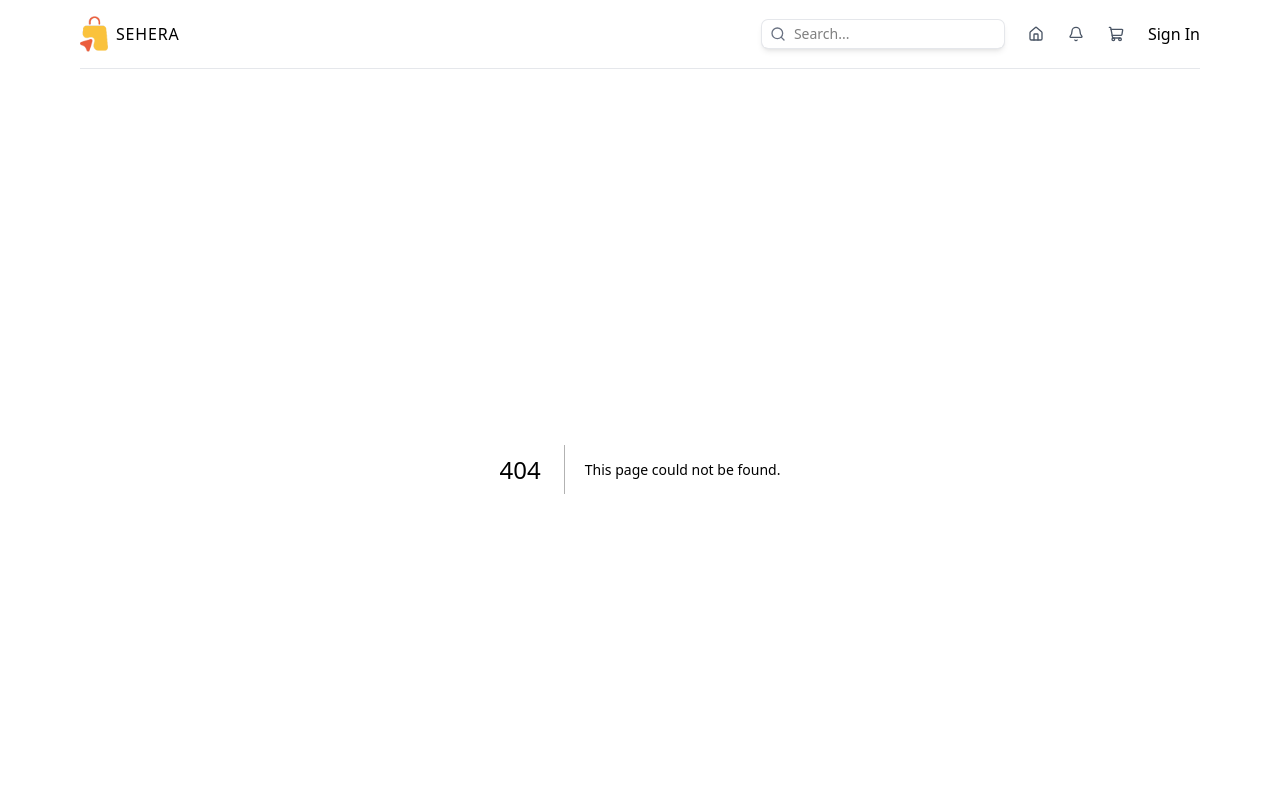
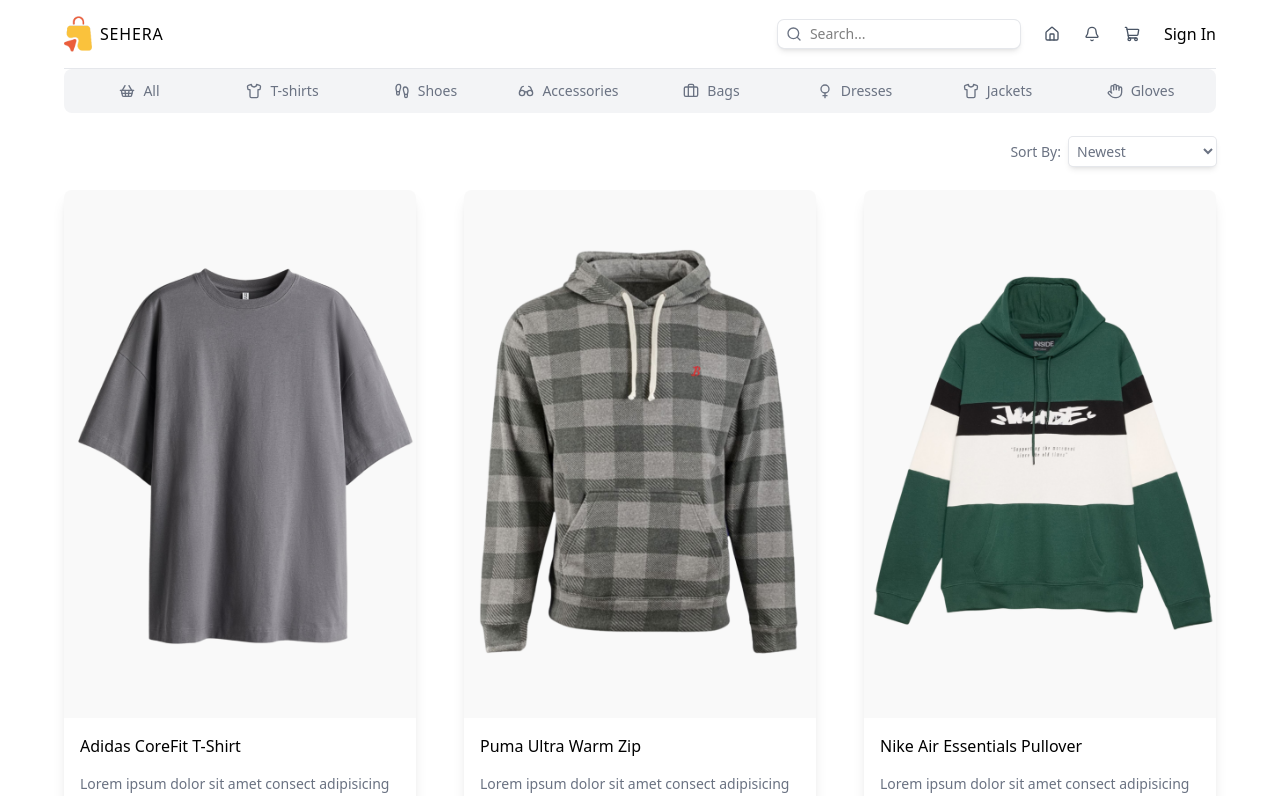
Before and after one commit to Rakiyaa/e-commerce-web, a Next.js app: page /products in a window 1280 px wide. Before the commit this address had no page. Shown: the top 796 px of the page. Built offline with nearby package versions, Linux system fonts and the light colour scheme.

Commit message:
feat: enhance product filtering and layout structure for improved user experience

```diff
--- a/src/app/layout.tsx
+++ b/src/app/layout.tsx
@@ -1,5 +1,6 @@
 import type { Metadata } from "next";
 import { Geist, Geist_Mono } from "next/font/google";
+// @ts-expect-error Next.js supports side-effect CSS imports for app layouts.
 import "./globals.css";
 import Navbar from "@/components/Navbar";
 import Footer from "@/components/Footer";
@@ -29,7 +30,7 @@
       <body
         className={`${geistSans.variable} ${geistMono.variable} antialiased`}
       >
-        <div className="mx-auto p-4 sm:max-w-xl md:max-w-2xl lg:max-2-3xl xl:max-w-6xl">
+        <div className="mx-auto p-4 sm:px-0 sm:max-w-xl md:max-w-2xl lg:max-2-3xl xl:max-w-6xl">
           <Navbar />
           {children}
           <Footer />
--- a/src/app/page.tsx
+++ b/src/app/page.tsx
@@ -1,15 +1,21 @@
 import ProductList from '@/components/ProductList';
 import Image from 'next/image';
 
-const Homepage = () => {
+const Homepage = async ({
+  searchParams,
+}: {
+    searchParams: Promise<{category: string}>
+  }) => {
+
+    const category =(await searchParams).category;
   return (
     <div className=''>
       <div className="relative aspect-[3/1] mb-12">
-        <Image src="/featured.png" alt="featured product" fill/>
+        <Image src="/featured.png" alt="Featured Product" fill />
       </div>
-      <ProductList/>
+      <ProductList category={category} params="homepage"/>
     </div>
   )
 }
 
-export default Homepage
+export default Homepage;
--- /dev/null
+++ b/src/app/products/page.tsx
@@ -0,0 +1,18 @@
+import ProductList from '@/components/ProductList';
+
+
+const ProductsPage = async ({
+  searchParams,
+}: {
+    searchParams: Promise<{category: string}>
+  }) => {
+
+    const category =(await searchParams).category;
+    return (
+        <div className="">
+            <ProductList category={category} params="products"/>
+        </div>
+    )
+}
+
+export default ProductsPage
--- /dev/null
+++ b/src/components/Filter.tsx
@@ -0,0 +1,23 @@
+
+'use client'
+
+import { usePathname, useRouter, useSearchParams } from "next/dist/client/components/navigation"
+
+const Filter = () => {
+    const searchParams = useSearchParams()
+    const router = useRouter()
+    const pathname = usePathname()
+    return <div className="flex items-center justify-end gap-2 text-sm text-gray-500 my-6">
+      <span>Sort By:</span>
+      <select name="sort" id="sort" className="ring-1 ring-gray-200 shadow-md p-1 rounded-sm">
+        <option value="newest">Newest</option>
+        <option value="oldest">Oldest</option>
+        <option value="asc">Price: Low to High</option>
+        <option value="desc">Price: High to Low</option>
+      </select>
+
+        </div>
+
+}
+
+export default Filter;
--- a/src/components/ProductList.tsx
+++ b/src/components/ProductList.tsx
@@ -1,7 +1,8 @@
 import { ProductsType } from "./types";
 import Categories from "./Categories";
 import ProductCard from "./ProductCard";
-import { Link } from "lucide-react";
+import Link from "next/link";
+import Filter from "./Filter";
 
 // TEMPORARY
 const products:ProductsType = [
@@ -116,17 +117,18 @@
 ];
 
 
-const ProductList = ({category}: {category:string}) => {
+const ProductList = ({category,params}: {category:string, params:"homepage" | "products" }) => {
   return (
     <div className="w-full">
         <Categories/>
+        {params === "products" && <Filter/>}
         <div className="grid grid-cols-1 sm:grid-cols-2 xl:grid-cols-3 2xl:grid-cols-4 gap-12">
             {products.map(product=>(
               <ProductCard key={product.id} product={product}/>
             ))}
         </div>
-        <Link href={category ? `/products/?category${category}` : "/products"}
-        className=""
+        <Link href={category ? `/products?category=${category}` : "/products"}
+        className="flex justify-end mt-4 underline text-sm text-gray-500"
         >
           View all products
           </Link>
@@ -134,4 +136,4 @@
   )
 }
 
-export default ProductList
+export default ProductList;
```
